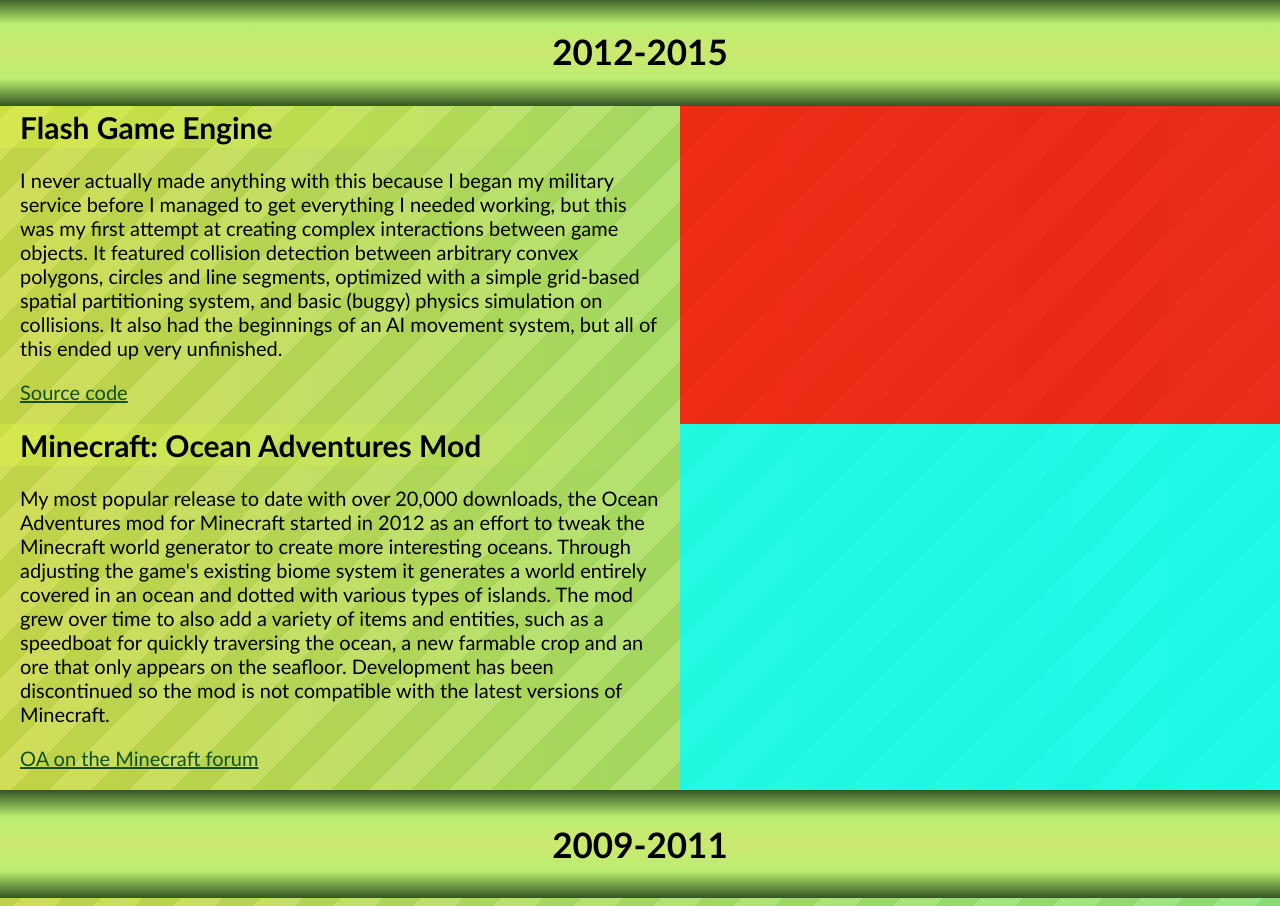
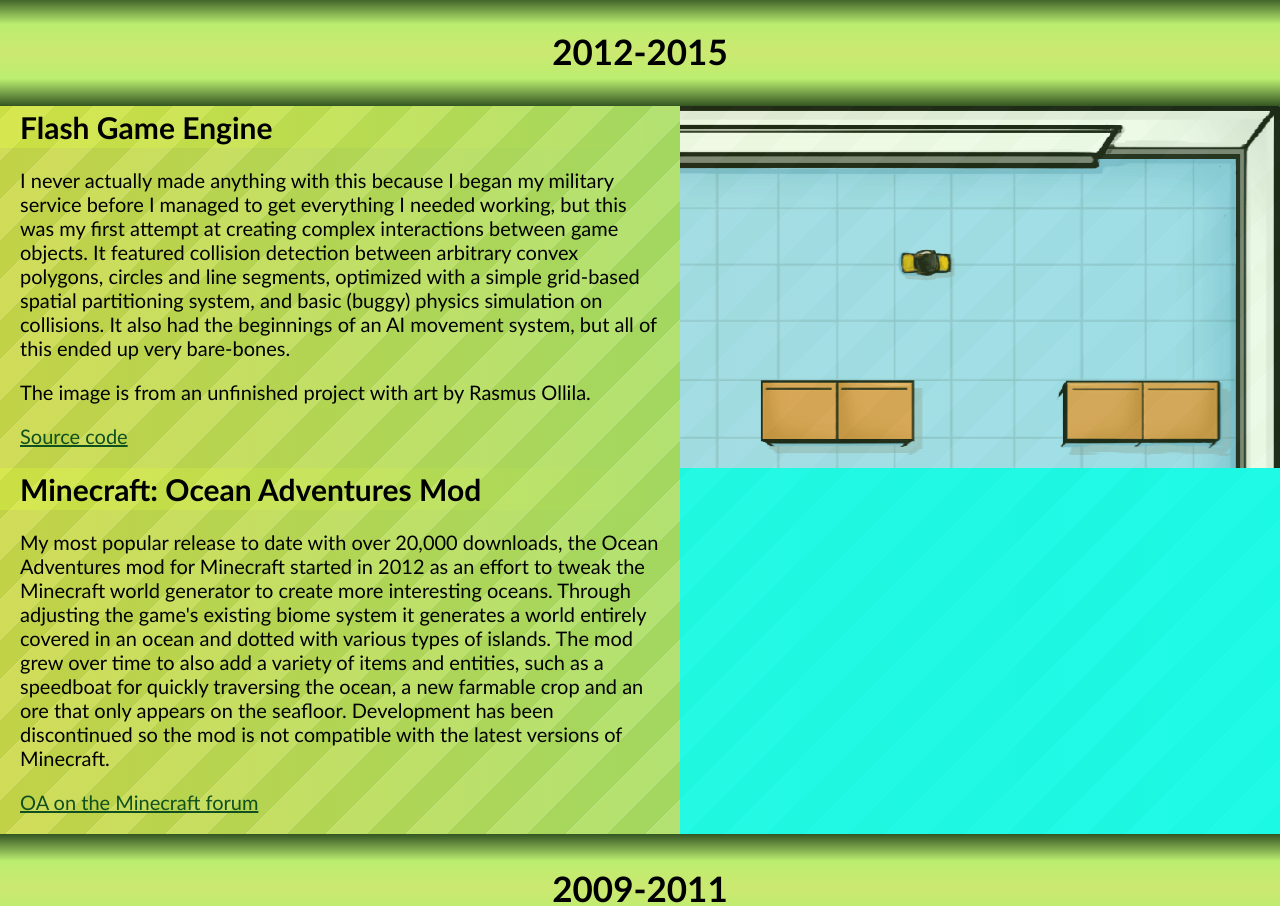
Before and after one commit to MoleTrooper/Portfolio, a plain HTML site: page index.html in a window 1280 px wide. Shown: the part 2240-3146 px from the top of the page. Drawn offline with Linux system fonts and the light colour scheme.

Commit message:
Added flash.gif

```diff
--- a/index.html
+++ b/index.html
@@ -131,7 +131,10 @@
                         working, but this was my first attempt at creating complex interactions between game objects. It
                         featured collision detection between arbitrary convex polygons, circles and line segments, optimized
                         with a simple grid-based spatial partitioning system, and basic (buggy) physics simulation on collisions.
-                        It also had the beginnings of an AI movement system, but all of this ended up very unfinished.
+                        It also had the beginnings of an AI movement system, but all of this ended up very bare-bones.
+                    </p>
+                    <p>
+                        The image is from an unfinished project with art by Rasmus Ollila.
                     </p>
                     <p>
                         <a href="https://github.com/MoleTrooper/FlashEngine">Source code</a>
--- a/style.css
+++ b/style.css
@@ -77,7 +77,7 @@ body, .content, .year {
 }
 
 #imgFlash {
-    background-color: red;
+    background-image: url('flash.gif');
 }
 
 #imgOA {
```
Also changed, not shown: flash.gif (added).
